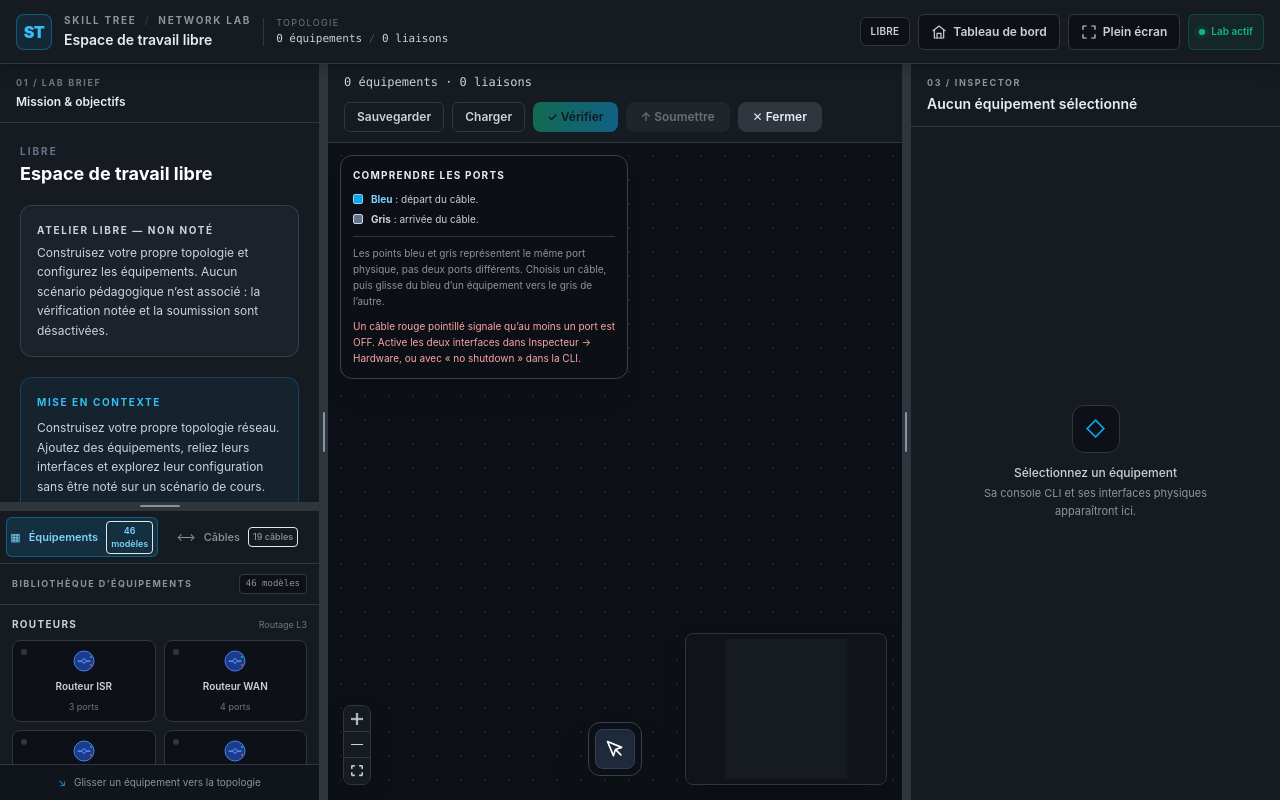
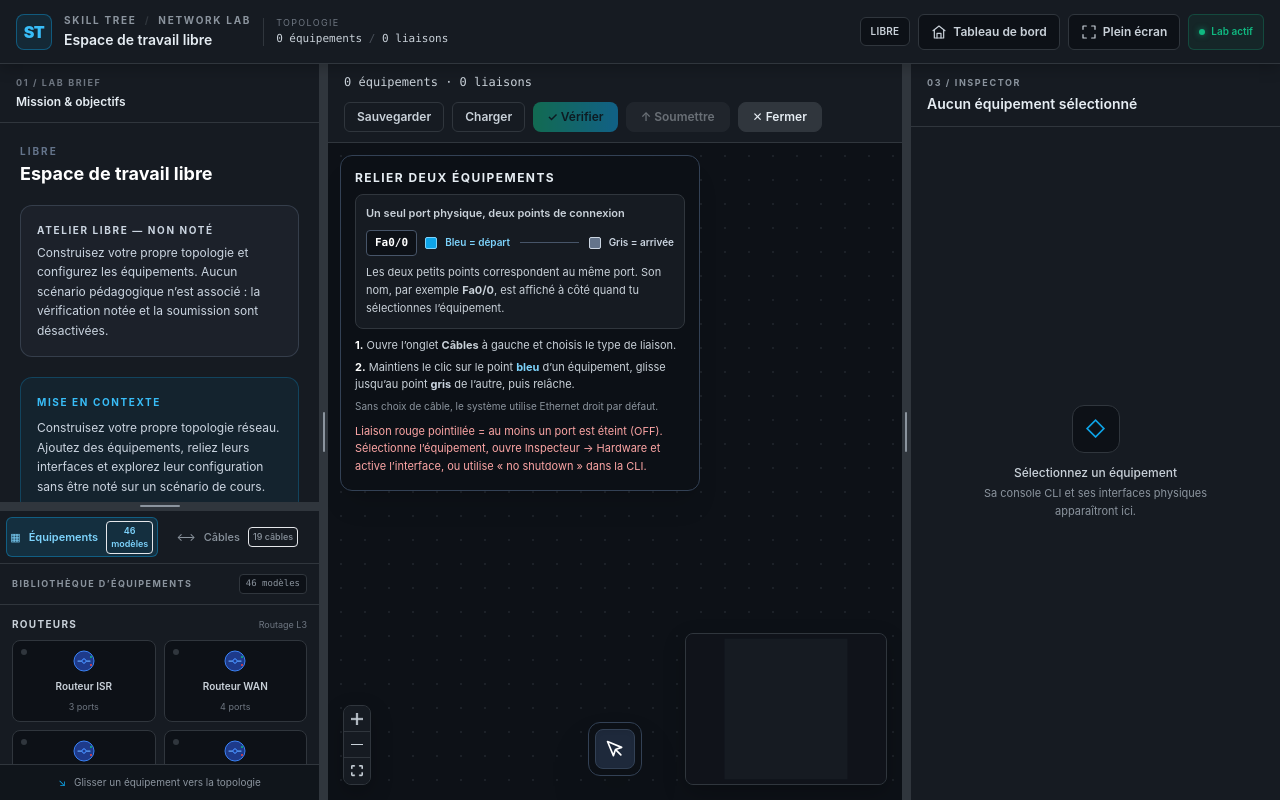
Before and after one commit to biggyseven/Skill-Tree, a React (Vite) app in the folder app/lab-workspace/: page / in a window 1280 px wide. Built offline with nearby package versions, Linux system fonts and the light colour scheme.

Commit message:
fix(lab-workspace): clarifier les ports et les connexions
Ajoute un guide visuel pour relier les ports, affiche les noms d’interfaces à la sélection et valide l’explication par un test navigateur.

```diff
--- a/app/lab-workspace/src/canvas/LabCanvas.jsx
+++ b/app/lab-workspace/src/canvas/LabCanvas.jsx
@@ -3,12 +3,14 @@ import { ReactFlow, Background, BackgroundVariant, Controls, MiniMap, useReactFl
 import { useLabStore } from '../store/useLabStore.js';
 import { nodeTypes, edgeTypes } from './nodeTypes.js';
 import { Toolbar } from './Toolbar.jsx';
+import { CABLES, WIRELESS_LINK } from './cableCatalog.js';
 
 const defaultEdgeOptions = { type: 'cable' };
 
 export function LabCanvas() {
   const topology = useLabStore(s => s.topology);
   const selectDevice = useLabStore(s => s.selectDevice);
+  const selectedDevice = useLabStore(s => s.selectedDevice);
   const updateNodePosition = useLabStore(s => s.updateNodePosition);
   const addNode = useLabStore(s => s.addNode);
   const addLink = useLabStore(s => s.addLink);
@@ -22,10 +24,20 @@ export function LabCanvas() {
       const anyUp = (n.ports || []).some(p => p.state === 'up');
       return {
         id: n.id, type: n.type, position: { x: n.x || 100, y: n.y || 100 },
-        data: { type: n.type, iconType: n.iconType || n.type, model: n.model || 'Modèle non renseigné', label: n.label || n.id, hostname: (n.config && n.config.hostname) || n.id, state: anyUp ? 'up' : 'down', ports: n.ports },
+        data: {
+          nodeId: n.id,
+          type: n.type,
+          iconType: n.iconType || n.type,
+          model: n.model || 'Modèle non renseigné',
+          label: n.label || n.id,
+          hostname: (n.config && n.config.hostname) || n.id,
+          state: anyUp ? 'up' : 'down',
+          ports: n.ports,
+          showPortLabels: selectedDevice === n.id,
+        },
       };
     });
-  }, [topology]);
+  }, [topology, selectedDevice]);
 
   const flowEdges = useMemo(() => {
     if (!topology) return [];
@@ -105,25 +117,43 @@ export function LabCanvas() {
       <div
         role="note"
         aria-label="Guide de connexion des ports"
-        className="pointer-events-none absolute left-3 top-3 z-40 w-72 max-w-[90%] rounded-xl border border-[#334155] bg-[#0d1117]/95 p-3 shadow-xl backdrop-blur-sm"
+        data-testid="port-connection-guide"
+        className="pointer-events-none absolute left-3 top-3 z-40 w-[360px] max-w-[90%] rounded-xl border border-[#334155] bg-[#0d1117]/95 p-3.5 shadow-xl backdrop-blur-sm"
       >
-        <div className="mb-2 text-[10px] font-bold uppercase tracking-[0.12em] text-[#e6edf3]">
-          Comprendre les ports
+        <div className="mb-2 text-xs font-bold uppercase tracking-[0.12em] text-[#e6edf3]">
+          Relier deux équipements
         </div>
-        <div className="flex items-center gap-2 text-[10px] leading-relaxed text-[#c9d1d9]">
-          <span className="h-2.5 w-2.5 shrink-0 rounded-sm border border-[#7dd3fc] bg-[#0ea5e9]" />
-          <span><strong className="text-[#7dd3fc]">Bleu</strong> : départ du câble.</span>
+
+        <div className="rounded-lg border border-[#30363d] bg-[#161b22] p-2.5">
+          <div className="mb-2 text-[11px] font-semibold text-[#c9d1d9]">Un seul port physique, deux points de connexion</div>
+          <div className="flex items-center gap-2">
+            <span className="rounded border border-[#475569] bg-[#0d1117] px-2 py-1 font-mono text-[11px] font-bold text-white">Fa0/0</span>
+            <span className="h-3 w-3 shrink-0 rounded-sm border border-[#7dd3fc] bg-[#0ea5e9]" />
+            <span className="text-[10px] font-semibold text-[#7dd3fc]">Bleu = départ</span>
+            <span className="mx-0.5 h-px min-w-2 flex-1 bg-[#475569]" />
+            <span className="h-3 w-3 shrink-0 rounded-sm border border-[#cbd5e1] bg-[#64748b]" />
+            <span className="text-[10px] font-semibold text-[#cbd5e1]">Gris = arrivée</span>
+          </div>
+          <p className="mt-2 text-[11px] leading-relaxed text-[#c9d1d9]">
+            Les deux petits points correspondent au même port. Son nom, par exemple <strong>Fa0/0</strong>, est affiché à côté quand tu sélectionnes l’équipement.
+          </p>
         </div>
-        <div className="mt-1 flex items-center gap-2 text-[10px] leading-relaxed text-[#c9d1d9]">
-          <span className="h-2.5 w-2.5 shrink-0 rounded-sm border border-[#cbd5e1] bg-[#64748b]" />
-          <span><strong className="text-[#cbd5e1]">Gris</strong> : arrivée du câble.</span>
-        </div>
-        <p className="mt-2 border-t border-[#30363d] pt-2 text-[10px] leading-relaxed text-[#8b949e]">
-          Les points bleu et gris représentent le même port physique, pas deux ports différents.
-          Choisis un câble, puis glisse du bleu d’un équipement vers le gris de l’autre.
-        </p>
-        <p className="mt-2 text-[10px] leading-relaxed text-[#fca5a5]">
-          Un câble rouge pointillé signale qu’au moins un port est OFF. Active les deux interfaces dans Inspecteur → Hardware, ou avec « no shutdown » dans la CLI.
+
+        {activeTool === 'select' ? (
+          <div className="mt-2 text-[11px] leading-relaxed text-[#c9d1d9]">
+            <p><strong className="text-white">1.</strong> Ouvre l’onglet <strong>Câbles</strong> à gauche et choisis le type de liaison.</p>
+            <p className="mt-1"><strong className="text-white">2.</strong> Maintiens le clic sur le point <strong className="text-[#7dd3fc]">bleu</strong> d’un équipement, glisse jusqu’au point <strong className="text-[#cbd5e1]">gris</strong> de l’autre, puis relâche.</p>
+            <p className="mt-1 text-[10px] text-[#8b949e]">Sans choix de câble, le système utilise Ethernet droit par défaut.</p>
+          </div>
+        ) : (
+          <div className="mt-2 rounded-lg border border-[#0ea5e9]/40 bg-[#0ea5e9]/10 p-2 text-[11px] leading-relaxed text-[#c9d1d9]">
+            <strong className="text-[#7dd3fc]">Câble choisi :</strong> {CABLES.find(cable => cable.id === activeTool)?.name || (activeTool === WIRELESS_LINK.id ? WIRELESS_LINK.name : activeTool)}.
+            <span> Maintiens le clic sur le point bleu du premier équipement, puis relâche sur le point gris de l’autre.</span>
+          </div>
+        )}
+
+        <p className="mt-2 text-[11px] leading-relaxed text-[#fca5a5]">
+          Liaison rouge pointillée = au moins un port est éteint (OFF). Sélectionne l’équipement, ouvre Inspecteur → Hardware et active l’interface, ou utilise « no shutdown » dans la CLI.
         </p>
       </div>
 
--- a/app/lab-workspace/src/canvas/nodes/DeviceNode.jsx
+++ b/app/lab-workspace/src/canvas/nodes/DeviceNode.jsx
@@ -10,43 +10,62 @@ export function DeviceNode({ data, selected }) {
   const leftPorts = ports.slice(0, half);
   const rightPorts = ports.slice(half);
 
-  // Chaque interface physique expose un point de départ et un point d'arrivée.
-  // Les deux handles sont légèrement décalés pour rester faciles à sélectionner.
+  // Une interface physique affiche deux poignées techniques : bleu (départ)
+  // et gris (arrivée). Le nom affiché à côté du duo est le nom du port réel.
+  const showPortLabels = data.showPortLabels === true && ports.length <= 16;
   const renderPorts = (portsList, position) => {
     if (portsList.length === 0) return null;
     return portsList.map((port, index) => {
       const topPercent = portsList.length === 1 ? 50 : 8 + (index * (84 / (portsList.length - 1)));
       const sideStyle = position === Position.Left ? { left: '-5px' } : { right: '-5px' };
+      const labelStyle = position === Position.Left
+        ? { right: 'calc(100% + 10px)' }
+        : { left: 'calc(100% + 10px)' };
       const name = port.name || port.id;
       return (
         <React.Fragment key={port.id}>
+          {showPortLabels && (
+            <span
+              data-port-label={name}
+              aria-hidden="true"
+              className="pointer-events-none absolute z-20 whitespace-nowrap rounded border border-[#30363d] bg-[#161b22] px-1 py-0.5 font-mono text-[9px] leading-none text-[#c9d1d9] shadow-lg"
+              style={{ ...labelStyle, top: `calc(${topPercent}%)` }}
+            >
+              {name}
+            </span>
+          )}
           <Handle
             type="source"
             position={position}
             id={`${port.id}::source`}
-            title={`Port ${name} — départ du câble`}
-            aria-label={`Port ${name}, départ du câble`}
-            className="!h-2 !w-2 !bg-[#0ea5e9] !border !border-[#7dd3fc] hover:!bg-[#38bdf8] hover:!scale-125 transition-all rounded-sm"
-            style={{ ...sideStyle, top: `calc(${topPercent}% - 4px)` }}
+            data-port-name={name}
+            data-port-role="départ"
+            title={`Port physique ${name} — point bleu : départ du câble`}
+            aria-label={`Port physique ${name}, point bleu, départ du câble`}
+            className="!h-2.5 !w-2.5 !bg-[#0ea5e9] !border !border-[#7dd3fc] hover:!bg-[#38bdf8] hover:!scale-125 transition-all rounded-sm"
+            style={{ ...sideStyle, top: `calc(${topPercent}% - 5px)` }}
           />
           <Handle
             type="target"
             position={position}
             id={`${port.id}::target`}
-            title={`Port ${name} — arrivée du câble`}
-            aria-label={`Port ${name}, arrivée du câble`}
-            className="!h-2 !w-2 !bg-[#64748b] !border !border-[#cbd5e1] hover:!bg-[#38bdf8] hover:!scale-125 transition-all rounded-sm"
-            style={{ ...sideStyle, top: `calc(${topPercent}% + 4px)` }}
+            data-port-name={name}
+            data-port-role="arrivée"
+            title={`Port physique ${name} — point gris : arrivée du câble`}
+            aria-label={`Port physique ${name}, point gris, arrivée du câble`}
+            className="!h-2.5 !w-2.5 !bg-[#64748b] !border !border-[#cbd5e1] hover:!bg-[#38bdf8] hover:!scale-125 transition-all rounded-sm"
+            style={{ ...sideStyle, top: `calc(${topPercent}% + 5px)` }}
           />
         </React.Fragment>
       );
     });
   };
 
-  const nodeMinHeight = ports.length > 16 ? `${Math.ceil(ports.length / 2) * 8 + 48}px` : undefined;
+  // Les grands switchs ont davantage de place entre chaque rangée de ports.
+  const nodeMinHeight = ports.length > 16 ? `${Math.ceil(ports.length / 2) * 14 + 56}px` : undefined;
 
   return (
-    <div style={nodeMinHeight ? { minHeight: nodeMinHeight } : undefined} className={`relative flex flex-col items-center justify-center p-2 transition-all ${selected ? 'rounded-xl bg-[#0ea5e9]/10 outline outline-2 outline-[#0ea5e9] outline-offset-4' : ''}`}>
+    <div data-testid={`lab-device-node-${data.nodeId || data.label}`} style={nodeMinHeight ? { minHeight: nodeMinHeight } : undefined} className={`relative flex flex-col items-center justify-center p-2 transition-all ${selected ? 'rounded-xl bg-[#0ea5e9]/10 outline outline-2 outline-[#0ea5e9] outline-offset-4' : ''}`}>
 
       <div className="relative flex h-16 w-16 items-center justify-center drop-shadow-xl">
         <DeviceIcon type={data.iconType || data.type} />
```
Also changed, not shown: 1 other file (tests, documents, lock files or other folders).
